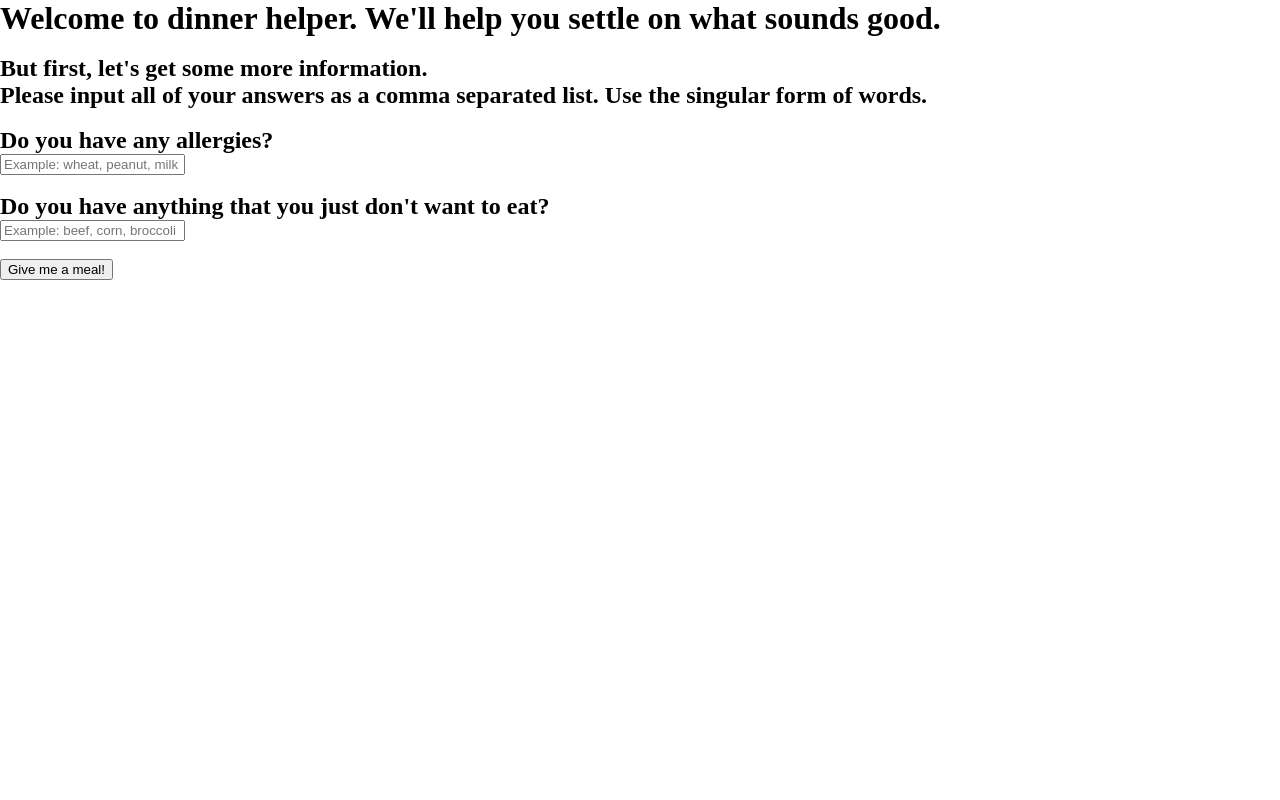
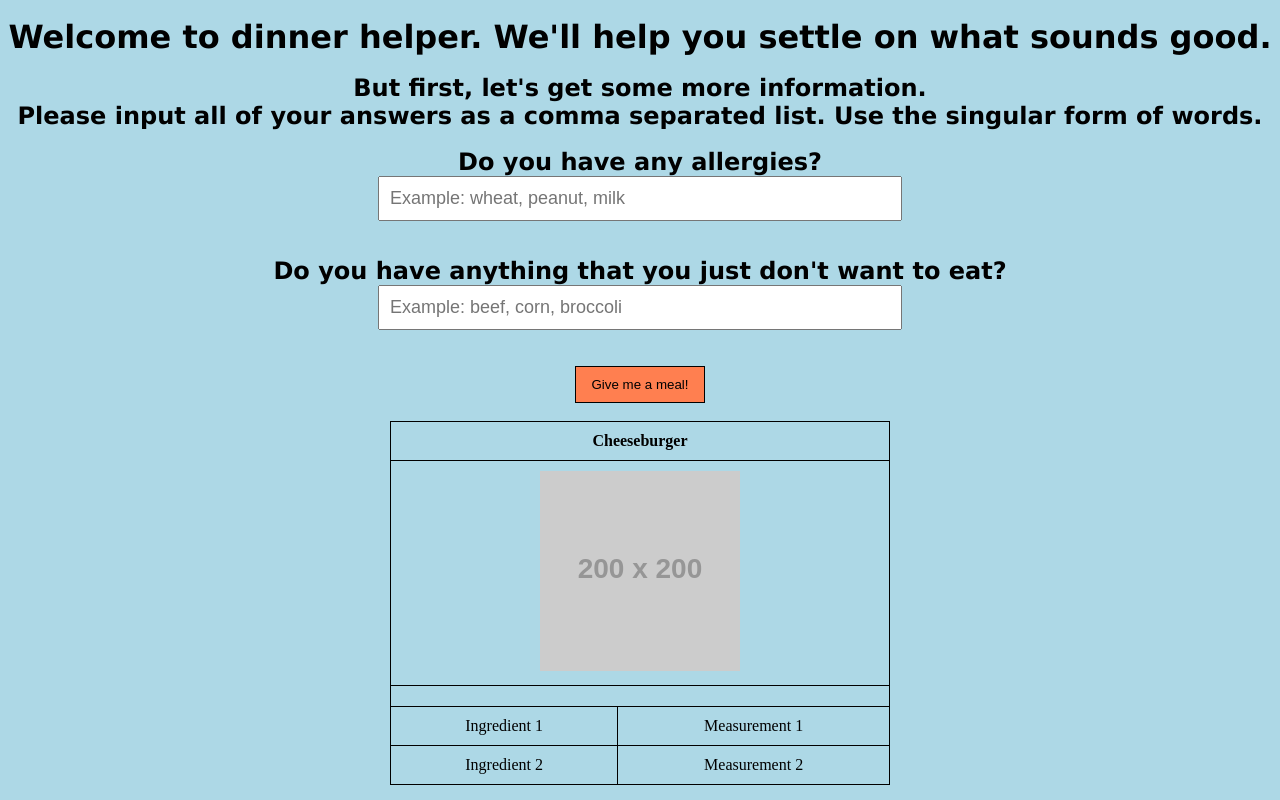
Before and after one commit to vjbrazier/class, a plain HTML site: page Dinner Helper/index.html in a window 1280 px wide. Both pictures are taken after a click on the button "Give me a meal!". Drawn offline with nearby package versions, Linux system fonts and the light colour scheme; no server answers; placeholder pictures from the web are drawn by us.

Commit message:
Styled and linked to API
It now displays the name of the meal, the picture, and the instructions pretty printed.

```diff
--- a/Dinner Helper/index.html
+++ b/Dinner Helper/index.html
@@ -11,6 +11,7 @@
     <script src="https://code.jquery.com/jquery-3.7.1.min.js" integrity="sha256-/JqT3SQfawRcv/BIHPThkBvs0OEvtFFmqPF/lYI/Cxo=" crossorigin="anonymous"></script>
 </head>
 <body>
+    <br>
     <h1>Welcome to dinner helper. We'll help you settle on what sounds good.</h1>
     <br>
 
@@ -26,7 +27,31 @@
     <input type="text" placeholder="Example: beef, corn, broccoli">
     <br> <br>
 
-    <button>Give me a meal!</button>
+    <button id="generate-meal">Give me a meal!</button>
+    <br>
+
+    <table id="meal-chosen">
+        <tr>
+            <th colspan="2" id="meal-name">Cheeseburger</th>
+        </tr>
+        <tr>
+            <td colspan="2"><img src="https://placehold.co/200x200" id="meal-image"></td>
+        </tr>
+        <tr>
+            <td id="meal-instructions" colspan="2"></td>
+        </tr>
+        <div id="ingredients-measurements">
+            <tr>
+                <td>Ingredient 1</td>
+                <td>Measurement 1</td>
+            </tr>
+            <tr>
+                <td>Ingredient 2</td>
+                <td>Measurement 2</td>
+            </tr>
+        </div>
+
+    </table>
 
     <script src="script.js"></script>
 </body>
--- a/Dinner Helper/script.js
+++ b/Dinner Helper/script.js
@@ -0,0 +1,37 @@
+function get_a_meal() {
+    fetch('https://www.themealdb.com/api/json/v1/1/random.php')
+    .then((data) => {
+        console.log(data);
+        return data.json();
+    })
+    .then((res) => {
+        res = res['meals'][0];
+        console.log(res);
+
+        meal_name = res['strMeal'];
+        $("#meal-name").text(meal_name);
+
+        meal_img = res['strMealThumb'];
+        $("#meal-image").attr('src', meal_img);
+
+        instructions = res['strInstructions'];
+        instructions = instructions.replaceAll('\r\n', '\r\n\r\n');
+        $("#meal-instructions").text(instructions);
+
+        $("#ingredients-measurements").empty();
+
+        for (let i = 0; i < 20; i++) {
+            if (res['strIngredient' + 1] != '') {
+                var row = $("#")
+            }
+        }
+    })
+
+
+}
+
+$('#generate-meal').on('click', () => {
+    $("#meal-chosen").addClass('visible');
+
+    get_a_meal();
+})
--- a/Dinner Helper/styles.css
+++ b/Dinner Helper/styles.css
@@ -0,0 +1,48 @@
+body {
+    background-color: lightblue;
+}
+
+h1, h2 {
+    text-align: center;
+    font-family: Verdana, Geneva, Tahoma, sans-serif;
+}
+
+input[type="text"] {
+    display: flex;
+    justify-self: center;
+    width: 500px;
+    padding: 10px 10px 10px 10px;
+    font-size: large;
+}
+
+button {
+    display: flex;
+    justify-self: center;
+    padding: 10px 15px 10px 15px;
+    background-color: coral;
+    border: 1px solid black;
+}
+
+table {
+    width: 500px;
+}
+
+table, th, td {
+    border: 1px solid black;
+    border-collapse: collapse;
+    padding: 10px 15px 10px 15px;
+    text-align: center;
+    justify-self: center;
+}
+
+#meal-chosen {
+    visibility: hidden;
+}
+
+#meal-chosen.visible {
+    visibility: visible;
+}
+
+#meal-instructions {
+    white-space: pre-wrap;
+}
```
